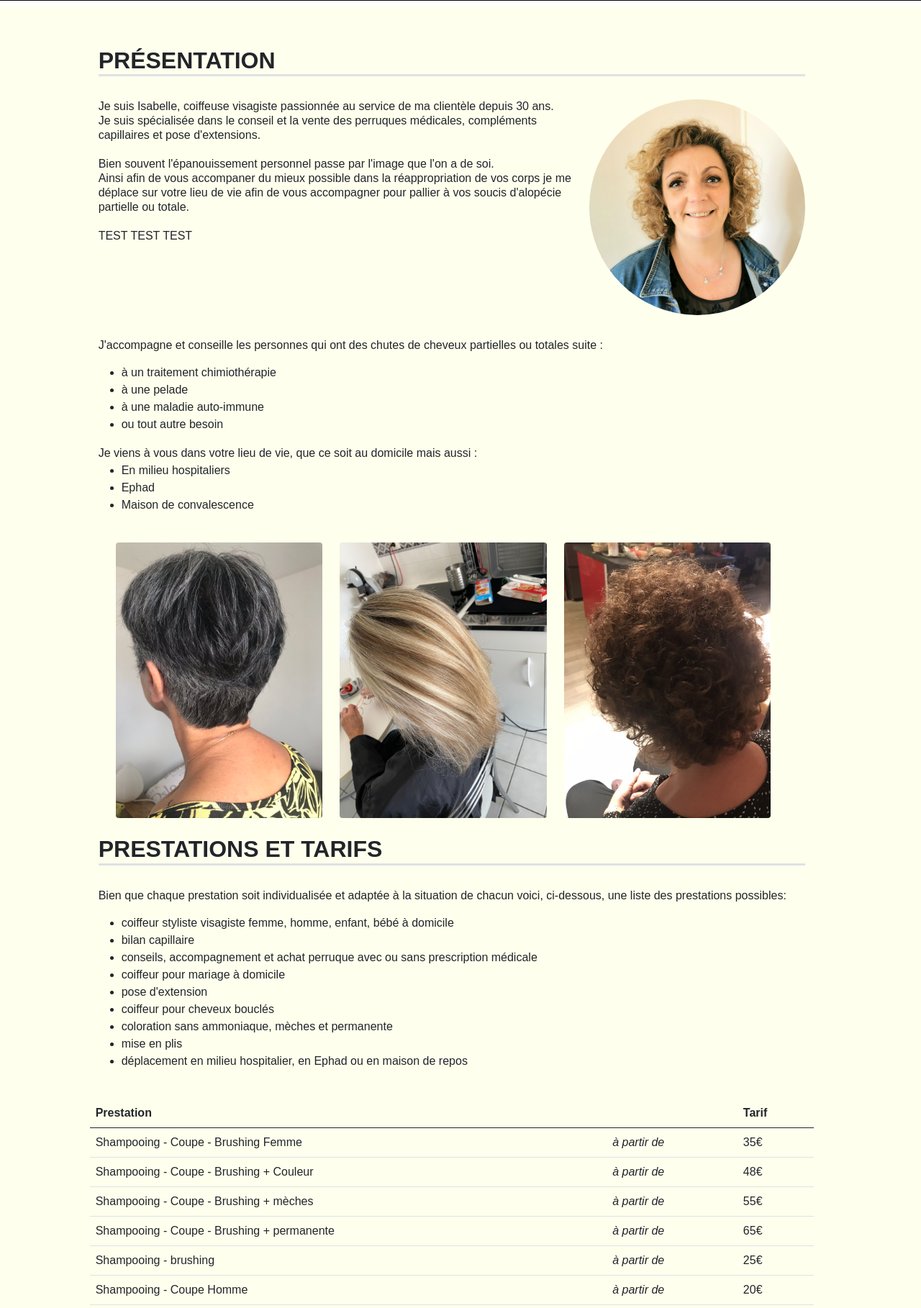
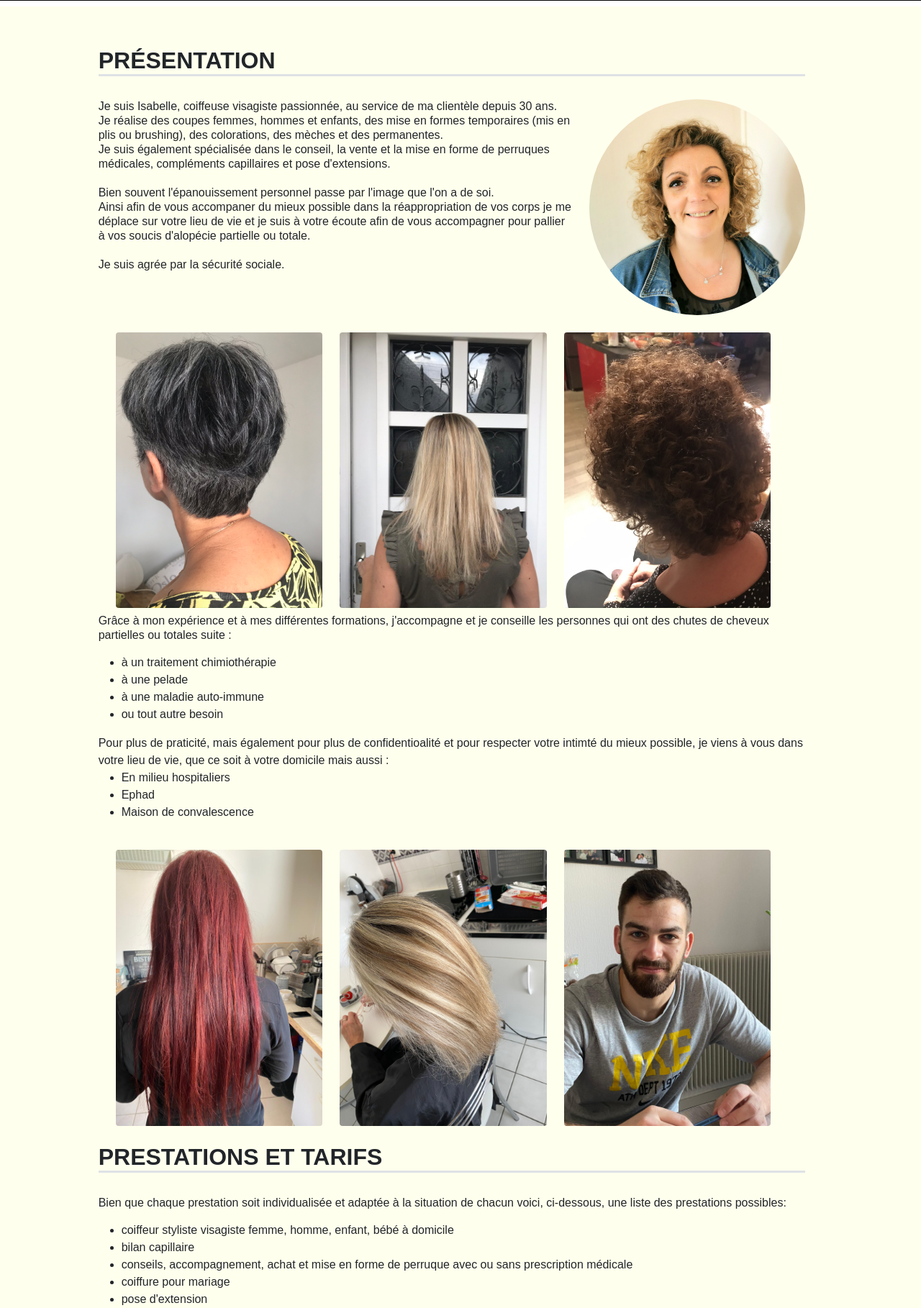
Before and after one commit to ninadala/IsaCoiffe, a PHP site: page / in a window 1280 px wide. Shown: the part 458-2276 px from the top of the page at 72% size. Run offline with PHP 8.4, Linux system fonts and the light colour scheme.

Commit message:
photos ok

```diff
--- a/index.html
+++ b/index.html
@@ -61,31 +61,63 @@
       <div class="col col-md-10 mt-5">
         <h2 class="mt-2 mb-4 border-bottom border-3">Présentation</h2>
 
+        <!-- the "size div" below is for small phone size only-->
+        <div class="d-flex d-sm-none justify-content-center">
+          <img class="img-fluid rounded-circle" src="./pictures/isaPortrait.jpg"
+          alt="portrait de Isabelle" id="picInSmall">
+        </div>
+         <!--end of "size div"-->
+
         <div class="row">
           <article class="mt-2 mb-4">
             <img src="./pictures/isaPortrait.jpg" alt="Portrait de Isabelle"
             class="img-fluid rounded-circle float-md-end float-lg-end float-xl-end
             ms-lg-4 ms-xl-4 ms-xxl-4 d-none d-sm-none d-md-block" id="pic">
-            <p class="lh-sm">Je suis Isabelle, coiffeuse visagiste passionnée au service de
+            <p class="lh-sm">Je suis Isabelle, coiffeuse visagiste passionnée, au service de
               ma clientèle depuis 30 ans. <br>
-              Je suis spécialisée dans le conseil et la vente des perruques médicales,
+              Je réalise des coupes femmes, hommes et enfants, des mise en formes temporaires
+              (mis en plis ou brushing), des colorations, des mèches et des permanentes. <br>
+              Je suis également spécialisée dans le conseil, la vente et la mise en forme de perruques médicales,
               compléments capillaires et pose d'extensions.<br>
               <br>
               Bien souvent l'épanouissement personnel passe par l'image que l'on a de soi. <br>
               Ainsi afin de vous accompaner du mieux possible dans la réappropriation de vos corps
-              je me déplace sur votre lieu de vie afin de vous accompagner pour pallier à
-              vos soucis d'alopécie partielle ou totale. <br>
+              je me déplace sur votre lieu de vie et je suis à votre écoute afin de vous accompagner
+              pour pallier à vos soucis d'alopécie partielle ou totale. <br>
               <br>
-              TEST TEST TEST
+              Je suis agrée par la sécurité sociale. <br>
 
             </p>
           </article>
         </div>
 
+        <!-- the "size div" below is for small phone size only-->
+        <div class="d-flex d-sm-none justify-content-center">
+          <img class="img-fluid rounded" src="./pictures/realisation3.jpeg"
+          alt="mèches  sur cheveux longs et blonds" id="picInSmall">
+        </div>
+         <!--end of "size div"-->
+
+        <div class="container-fluid row d-none d-sm-flex">
+          <div class="col-4">
+            <img class="img-fluid rounded float-start" src="./pictures/realisation10.jpeg"
+            alt="coupe sur cheveux courts">
+          </div>
+          <div class="col-4">
+            <img class="img-fluid rounded float-center" src="./pictures/extensions1.jpg"
+             alt="mèches et extensions sur cheveux longs et blonds">
+          </div>
+          <div class="col-4">
+            <img class="img-fluid rounded mx-auto" src="./pictures/realisation2.jpg"
+            alt="coupe sur cheveux bouclés">
+          </div>
+        </div>
+
         <div class="row">
           <article class="mt-2 mb-4">
-            <p class="lh-sm">J'accompagne et conseille les personnes qui ont des chutes de cheveux
-              partielles ou totales suite :
+            <p class="lh-sm">Grâce à mon expérience et à mes différentes formations, j'accompagne
+               et je conseille les personnes qui ont des chutes de cheveux partielles ou
+               totales suite :
               <ul>
                 <li>à un traitement chimiothérapie</li>
                 <li>à une pelade</li>
@@ -93,7 +125,9 @@
                 <li>ou tout autre besoin</li>
               </ul>
 
-              Je viens à vous dans votre lieu de vie, que ce soit au domicile mais aussi :
+              Pour plus de praticité, mais également pour plus de confidentioalité et pour respecter
+              votre intimté du mieux possible, je viens à vous dans votre lieu de vie, que ce soit à
+              votre domicile mais aussi :
               <ul>
                 <li>En milieu hospitaliers</li>
                 <li>Ephad</li>
@@ -106,16 +140,16 @@
 
         <div class="container-fluid row d-none d-sm-flex">
           <div class="col-4">
-            <img class="img-fluid rounded float-start" src="./pictures/realisation10.jpeg"
-            alt="coupe sur cheveux courts">
+            <img class="img-fluid rounded float-start" src="./pictures/extensions2.jpg"
+            alt="extensions et couleur rouge sur cheveux longs">
           </div>
           <div class="col-4">
             <img class="img-fluid rounded float-center" src="./pictures/realisation3.jpeg"
              alt="mèches  sur cheveux longs et blonds">
           </div>
           <div class="col-4">
-            <img class="img-fluid rounded mx-auto" src="./pictures/realisation2.jpg"
-            alt="coupe sur cheveux bouclés">
+            <img class="img-fluid rounded mx-auto" src="./pictures/coupeHomme.jpg"
+            alt="coupe homme">
           </div>
         </div>
 
@@ -139,16 +173,23 @@
             <ul>
               <li>coiffeur styliste visagiste femme, homme, enfant, bébé à domicile</li>
               <li>bilan capillaire </li>
-              <li>conseils, accompagnement et achat perruque avec ou sans prescription médicale</li>
-              <li>coiffeur pour mariage à domicile</li>
+              <li>conseils, accompagnement, achat et mise en forme de perruque avec ou sans prescription médicale</li>
+              <li>coiffure pour mariage</li>
               <li>pose d'extension</li>
-              <li>coiffeur pour cheveux bouclés</li>
+              <li>coiffure adaptées aux cheveux bouclés</li>
               <li>coloration sans ammoniaque, mèches et permanente</li>
               <li>mise en plis</li>
               <li>déplacement en milieu hospitalier, en Ephad ou en maison de repos</li>
             </ul>
 
           </article>
+
+          <!-- the "size div" below is for small phone size only-->
+        <div class="d-flex d-sm-none justify-content-center">
+          <img class="img-fluid rounded" src="./pictures/extensions2.jpg"
+          alt="extensions et couleur rouge sur cheveux longs" id="picInSmall">
+        </div>
+         <!--end of "size div"-->
 
           <table class="table">
             <thead>
@@ -200,13 +241,28 @@
                 <td>250€</td>
               </tr>
               <tr>
-                <td>coiffeur pour mariage à domicile</td>
+                <td>coiffure pour mariage ou occasions</td>
                 <td>Sur devis</td>
               </tr>
             </tbody>
           </table>
+
+          <div class="container-fluid row d-none d-sm-flex">
+            <div class="col-4">
+              <img class="img-fluid rounded float-start" src="./pictures/perruque1.jpg"
+              alt="perruque blonde carré">
+            </div>
+            <div class="col-4">
+              <img class="img-fluid rounded float-center" src="./pictures/perruque2.jpg"
+               alt="perruque blonde cheveux courts">
+            </div>
+            <div class="col-4">
+              <img class="img-fluid rounded mx-auto" src="./pictures/perruque3.jpg"
+              alt="perruque blonde carré plongeant">
+            </div>
+          </div>
+
         </div>
-
         <!-- the "size div" below is for small phone size only -->
         <div class="d-flex d-sm-none justify-content-center">
           <img class="img-fluid rounded justify-content-center" src="./pictures/realisation2.jpg"
--- a/style.css
+++ b/style.css
@@ -34,7 +34,6 @@ h1, h2, h3, h4, h5, h6{
     max-width: 300px;
 }
 #picInSmall {
-    max-height: auto;
     max-width: 150px;
 }
 #miniLogo {
```
Also changed, not shown: pictures/coupeHomme.jpg (added), pictures/extensions1.jpg (added), pictures/extensions2.jpg (added), pictures/outils.jpg (added), pictures/perruque1.jpg (added), pictures/perruque2.jpg (added), pictures/perruque3.jpg (added), pictures/perruque4.jpg (added), pictures/perruque5.jpeg (renamed from pictures/modele1.jpeg), 3 other files.
